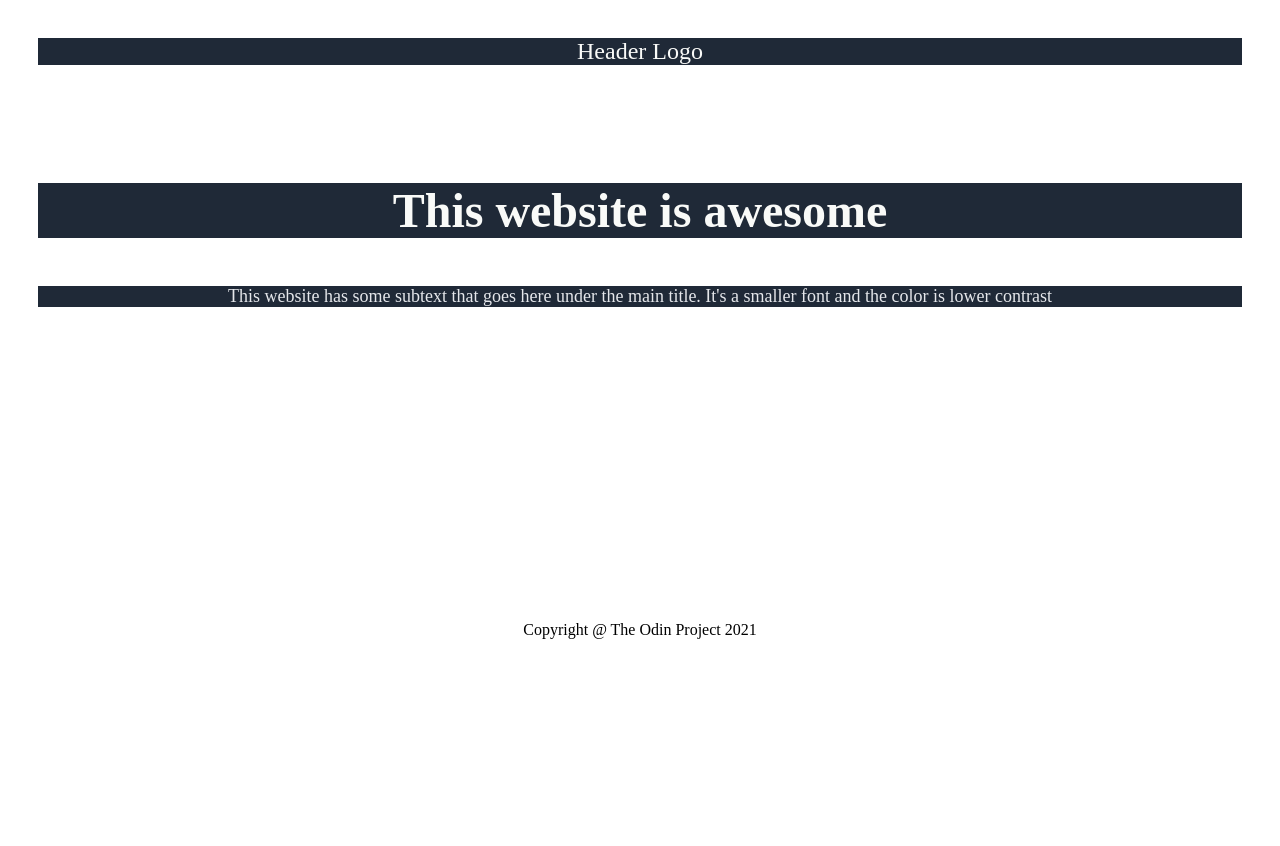
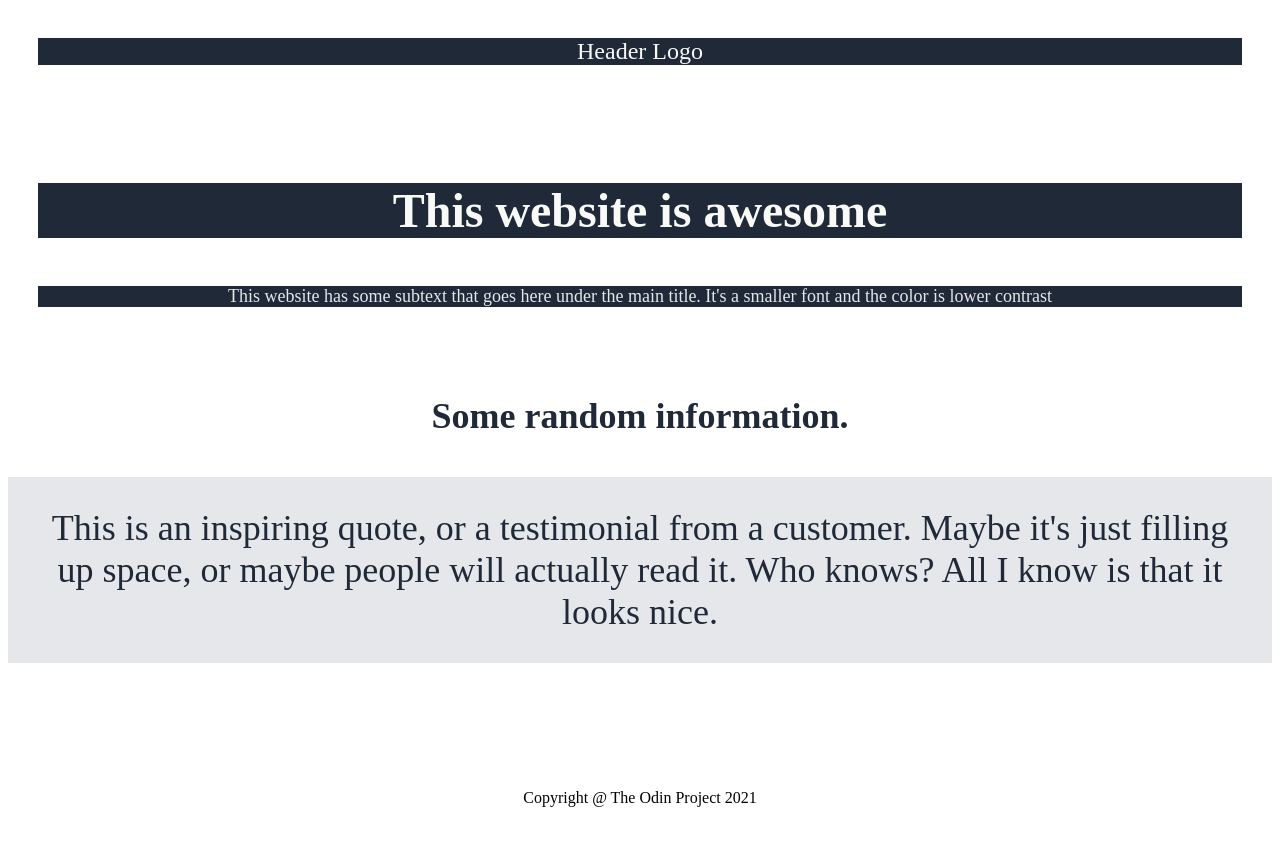
Before and after one commit to camillejo12/Landing-Page, a plain HTML site: page index.html in a window 1280 px wide. Before the commit the page ends 800 px from the top, so only its background shows below. Drawn offline with Linux system fonts and the light colour scheme.

Commit message:
Add styles.css and index.html

```diff
--- a/index.html
+++ b/index.html
@@ -21,11 +21,12 @@
         </div>
 
         <div class="random">
-
+        Some random information.
         </div>
 
         <div class="quote">
-
+        This is an inspiring quote, or a testimonial from a customer. Maybe it's just filling up space,
+        or maybe people will actually read it. Who knows? All I know is that it looks nice.
         </div>
 
         <div class="sign-up">
--- a/styles.css
+++ b/styles.css
@@ -18,16 +18,27 @@ div {
 .introduction {
     background-color: #1F2937;
     font-size: 48px;
-    font-weight: bold;
+    font-weight: bolder;
     color: #F9FAF8;
 }
 
 
-.random
+.random {
+    font-size: 36px;
+    color: #1F2937;
+    font-weight: bolder;
+}
 
-.quote
+.quote {
+    background-color: #E5E7EB;
+    color: #1F2937;
+    font-size: 36px;
+    font-style: light italic;
+}
 
 .sign-up
 
 .footer {
     background-color: #1F2937;
+    color: #F9FAF8;
+}
```
